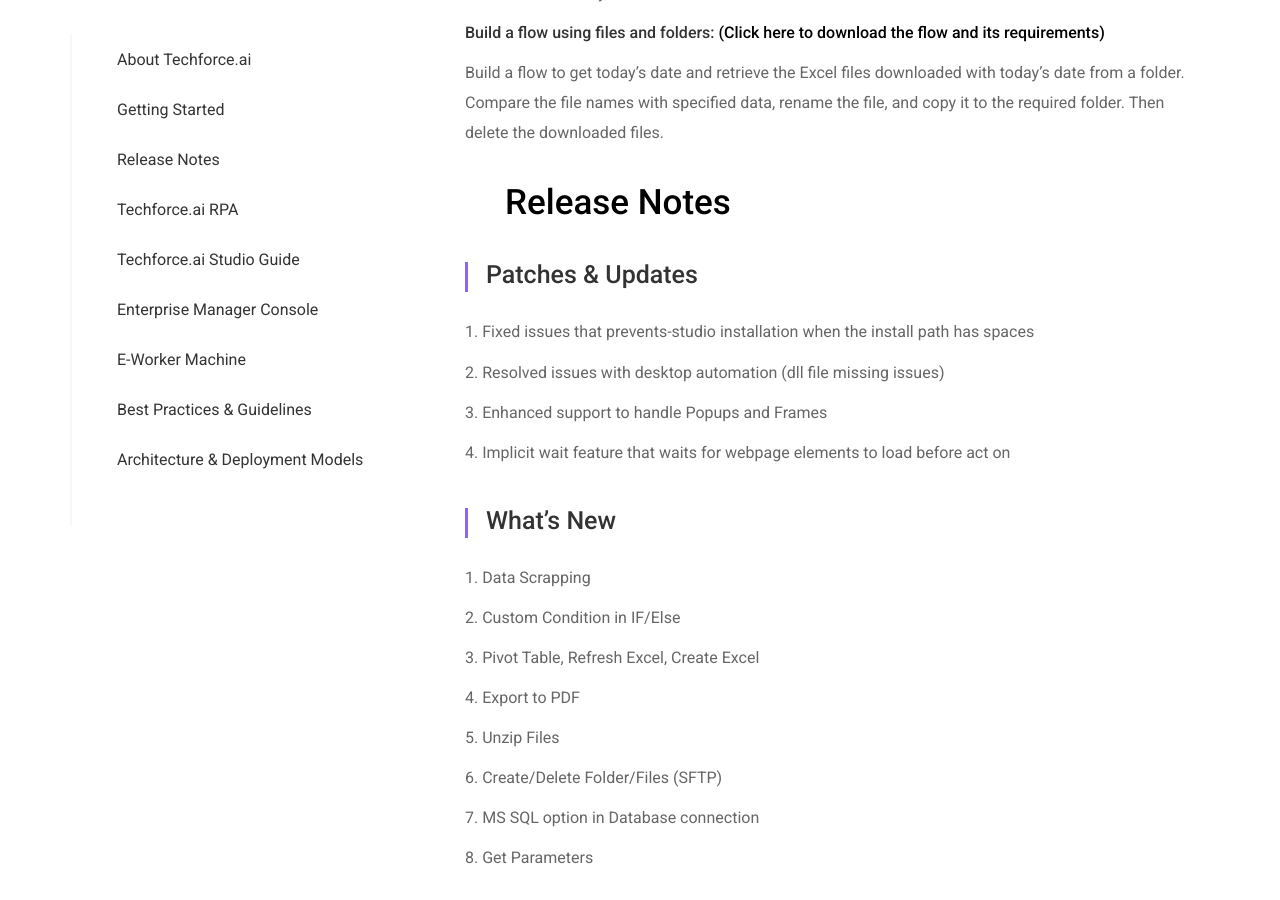
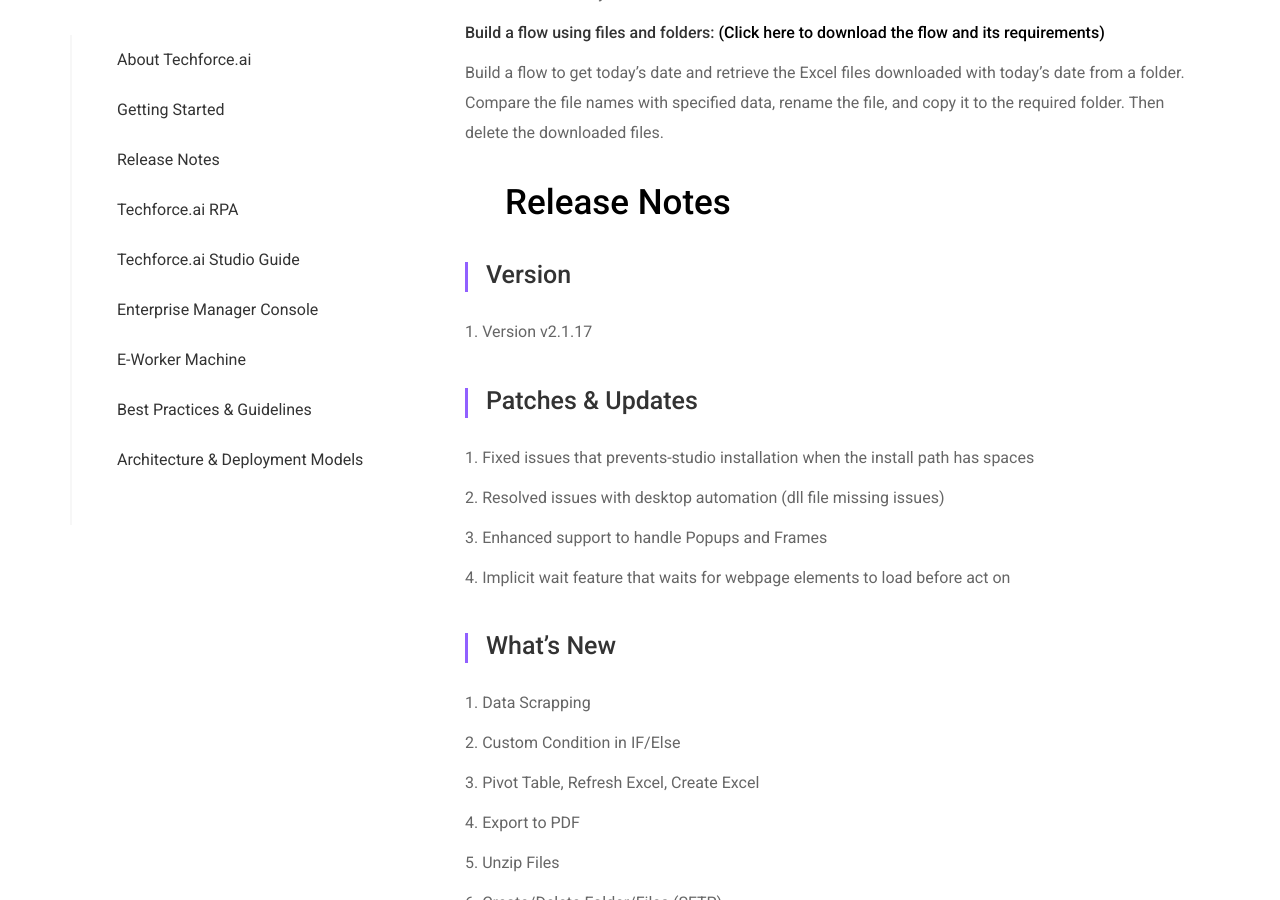
Before and after one commit to digitamizers/Documentation, a Jekyll site: the page built from index.md, in a window 1280 px wide and 900 px high, scrolled down 5188 px. Built offline with Jekyll 4.4.1, drawn with Linux system fonts in a browser that asks for light colours.

Commit message:
cdggshhbbcvud

```diff
--- a/_layouts/default.html
+++ b/_layouts/default.html
@@ -561,6 +561,7 @@
                                   <li class="subMenu">
                                       <a href="#ReleaseNotes" class="heading"><span class="numbers"></span> Release Notes</a>
                                       <ul class="collapse list-unstyled collapse-1">
+                                          <li><a class="child 1" href="#Version"> Version</a></li>
                                           <li><a class="child 1" href="#Patches"> Patches & Updates</a></li>
                                           <li><a class="child 1" href="#What"> What's New</a></li>
                                           <li><a class="child 1" href="#Functionalities"> Functionalities Modified</a></li>
@@ -893,6 +894,11 @@
 
                           <div id="ReleaseNotes"  class="page-section">
                             <h3>Release Notes</h3>
+                            </div>
+
+                            <div id="Version"  class="page-section">
+                                  <h4 class="purple"><span class="numbers"></span> Version</h4>
+                                  <p>1. Version v2.1.17</p>
                             </div>
 
                             <div id="Patches"  class="page-section">
```
